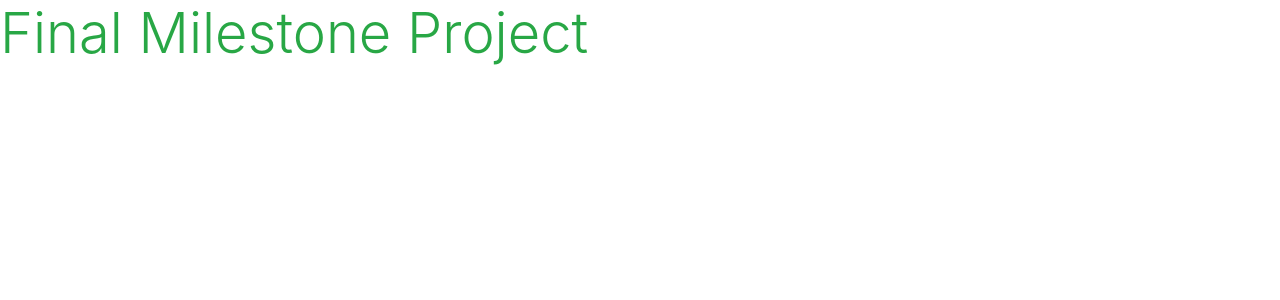
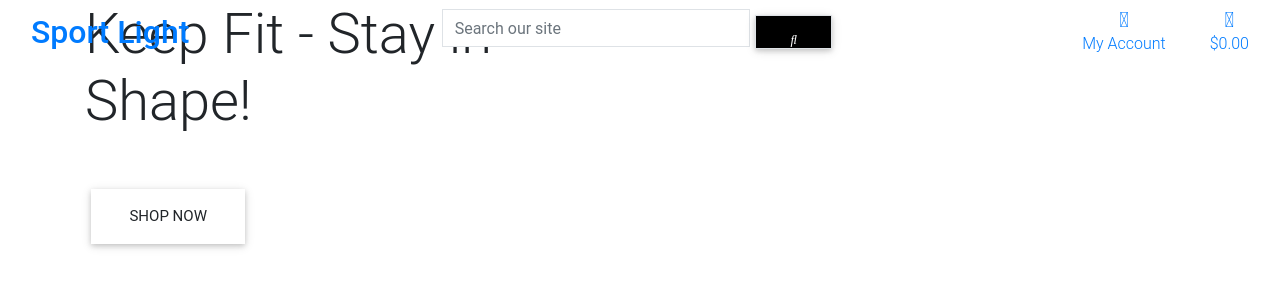
Before and after one commit to isiko1/sport-light, a Django app: page / in a window 1280 px wide. Shown: the top 300 px of the page. Run offline with Django 3.2, Linux system fonts and the light colour scheme; some libraries are stand-ins or nearby versions.

Commit message:
Added homepage and main header

```diff
--- a/home/templates/home/index.html
+++ b/home/templates/home/index.html
@@ -1,6 +1,23 @@
 {% extends "base.html" %}
 {% load static %}
 
+{% block page_header%}
+<div class="container header-container">
+<div class="row">
+<div class="col"></div></div>
+</div>
+
+{% endblock %}
+
 {% block content %}
-<h1 class="display-4 text-success">Final Milestone Project</h1>
+<div class="container h-100">
+<div class="row h-100">
+<div class="col-7 col-md-6 my-auto">
+<h1 class="display-4 logo-font text-black">Keep Fit - Stay in Shape!</h1>
+<div class="my-5">
+<a href="" class="shop-now-button btn btn-lg rounded-0 text-uppercase py-3">Shop Now</a>
+</div>
+</div>
+</div>
+</div>
 {% endblock%}
--- a/templates/base.html
+++ b/templates/base.html
@@ -1,6 +1,6 @@
 {% load static %}
 
-<!--From Bootstrap 4 Documentation-->
+<!--From Bootstrap 4 Documentation And MDB Bootstrap-->
 <!doctype html>
 <html lang="en">
 
@@ -14,9 +14,17 @@
 {% block corecss %}
 	<link rel="stylesheet" href="https://stackpath.bootstrapcdn.com/bootstrap/4.5.0/css/bootstrap.min.css"
 		integrity="sha384-9aIt2nRpC12Uk9gS9baDl411NQApFmC26EwAOH8WgZl5MYYxFfc+NcPb1dKGj7Sk" crossorigin="anonymous">
+    <!-- Font Awesome -->
+    <link rel="stylesheet" href="https://maxcdn.bootstrapcdn.com/font-awesome/4.7.0/css/font-awesome.min.css">
+    <!-- Bootstrap core CSS -->
+    <link href="https://cdnjs.cloudflare.com/ajax/libs/twitter-bootstrap/4.0.0/css/bootstrap.min.css" rel="stylesheet">
+    <!-- Material Design Bootstrap -->
+    <link href="https://cdnjs.cloudflare.com/ajax/libs/mdbootstrap/4.5.0/css/mdb.min.css" rel="stylesheet">
 {% endblock %}
 
 {% block corejs %}
+    <!-- JQuery -->
+    <script type="text/javascript" src="https://cdnjs.cloudflare.com/ajax/libs/jquery/3.2.1/jquery.min.js"></script>
 	<script src="https://code.jquery.com/jquery-3.5.1.slim.min.js"
 		integrity="sha384-DfXdz2htPH0lsSSs5nCTpuj/zy4C+OGpamoFVy38MVBnE+IbbVYUew+OrCXaRkfj" crossorigin="anonymous">
 	</script>
@@ -26,6 +34,12 @@
 	<script src="https://stackpath.bootstrapcdn.com/bootstrap/4.5.0/js/bootstrap.min.js"
 		integrity="sha384-OgVRvuATP1z7JjHLkuOU7Xw704+h835Lr+6QL9UvYjZE3Ipu6Tp75j7Bh/kR0JKI" crossorigin="anonymous">
 	</script>
+    <!-- Bootstrap tooltips -->
+    <script type="text/javascript" src="https://cdnjs.cloudflare.com/ajax/libs/popper.js/1.13.0/umd/popper.min.js"></script>
+    <!-- Bootstrap core JavaScript -->
+    <script type="text/javascript" src="https://cdnjs.cloudflare.com/ajax/libs/twitter-bootstrap/4.0.0/js/bootstrap.min.js"></script>
+    <!-- MDB core JavaScript -->
+    <script type="text/javascript" src="https://cdnjs.cloudflare.com/ajax/libs/mdbootstrap/4.5.0/js/mdb.min.js"></script>
 {% endblock %}
 
 	<title>Sport Light!{% block extra_title %}{% endblock %}</title>
@@ -33,8 +47,68 @@
 </head>
 
 <body>
-<!--From mini project-->
-<header class="container-fluid fixed-top"></header>
+<!--Code From mini project-->
+<header class="container-fluid fixed-top">
+<div class="row">
+<div class="col-12 col-lg-4 my-auto py-1 py-lg-0 text-center text-lg-left">
+<a href="{% url 'home' %}" class="nav-link main-logo-link">
+<h2 class="logo-font text-black my-0"><strong>Sport Light</strong></h2>
+</a>
+</div>
+ <div class="col-12 col-lg-4 my-auto py-1 py-lg-0">
+                <form method="GET" action="">
+                    <div class="input-group w-100">
+                        <input class="form-control border border-black rounded-0" type="text" name="q" placeholder="Search our site">
+                        <div class="input-group-append">
+                            <button class="form-control btn btn-black border border-black rounded-0" type="submit">
+                                <span class="icon">
+                                    <i class="fas fa-search"></i>
+                                </span>
+                            </button>
+                        </div>
+                    </div>
+                </form>
+            </div>
+            <div class="col-12 col-lg-4 my-auto py-1 py-lg-0">
+                <ul class="list-inline list-unstyled text-center text-lg-right my-0">
+                    <li class="list-inline-item dropdown">
+                        <a class="text-black nav-link" href="#" id="user-options" data-toggle="dropdown" aria-haspopup="true" aria-expanded="false">
+                            <div class="text-center">
+                                <div><i class="fas fa-user fa-lg"></i></div>
+                                <p class="my-0">My Account</p>
+                            </div>
+                        </a>
+                        <div class="dropdown-menu border-0" aria-labelledby="user-options">
+                            {% if request.user.is_authenticated %}
+                                {% if request.user.is_superuser %}
+                                    <a href="" class="dropdown-item">Product Management</a>
+                                {% endif %}
+                                <a href="" class="dropdown-item">My Profile</a>
+                                <a href="{% url 'account_logout' %}" class="dropdown-item">Logout</a>
+                            {% else %}
+                                <a href="{% url 'account_signup' %}" class="dropdown-item">Register</a>
+                                <a href="{% url 'account_login' %}" class="dropdown-item">Login</a>
+                            {% endif %}
+                        </div>
+                    </li>
+                    <li class="list-inline-item">
+                        <a class="{% if grand_total %}text-info font-weight-bold{% else %}text-black{% endif %} nav-link" href="">
+                            <div class="text-center">
+                                <div><i class="fas fa-shopping-bag fa-lg"></i></div>
+                                <p class="my-0">
+                                    {% if grand_total %}
+                                        ${{ grand_total|floatformat:2 }}
+                                    {% else %}
+                                        $0.00
+                                    {% endif %}
+                                </p>
+                            </div>
+                        </a>
+                    </li>
+                </ul>
+            </div>
+        </div>
+</header>
 
 {% if messages %}
 <div class="message-container"></div>
```
